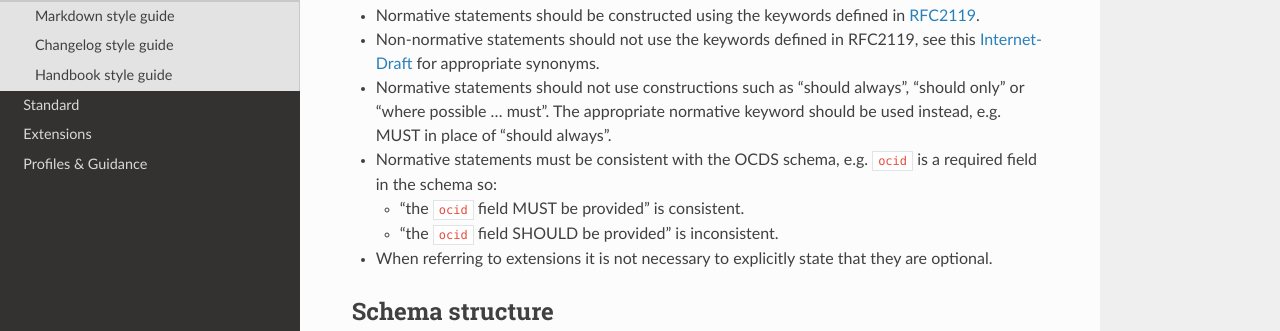
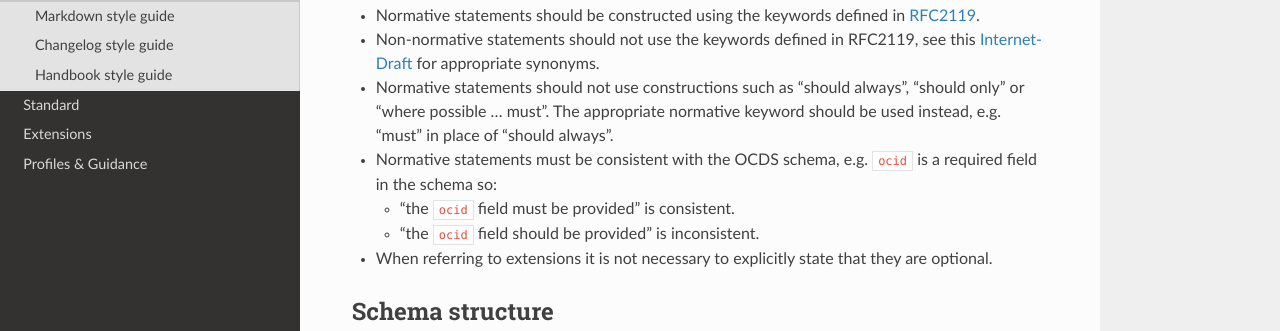
Before and after one commit to open-contracting/standard-development-handbook, a Sphinx documentation site: the page built from docs/meta/schema_style_guide.rst, in a window 1280 px wide and 900 px high. Shown: the part 337-668 px from the top of the window. Built offline with Sphinx 7.4.7 and the Read the Docs theme 2.0.0, drawn with Linux system fonts in a browser that asks for light colours; some of the changed text lies outside the part shown.

```diff
--- a/docs/meta/schema_style_guide.rst
+++ b/docs/meta/schema_style_guide.rst
@@ -9,11 +9,11 @@ Normative statements
 
 -  Normative statements should be constructed using the keywords defined in `RFC2119 <https://tools.ietf.org/html/rfc2119>`__.
 -  Non-normative statements should not use the keywords defined in RFC2119, see this `Internet-Draft <https://tools.ietf.org/html/draft-hansen-nonkeywords-non2119-04>`__ for appropriate synonyms.
--  Normative statements should not use constructions such as "should always", "should only" or "where possible … must". The appropriate normative keyword should be used instead, e.g. MUST in place of "should always".
+-  Normative statements should not use constructions such as "should always", "should only" or "where possible … must". The appropriate normative keyword should be used instead, e.g. "must" in place of "should always".
 -  Normative statements must be consistent with the OCDS schema, e.g. ``ocid`` is a required field in the schema so:
 
-   -  "the ``ocid`` field MUST be provided" is consistent.
-   -  "the ``ocid`` field SHOULD be provided" is inconsistent.
+   -  "the ``ocid`` field must be provided" is consistent.
+   -  "the ``ocid`` field should be provided" is inconsistent.
 
 -  When referring to extensions it is not necessary to explicitly state that they are optional.
 
@@ -191,7 +191,7 @@ Codelists
 
 .. code-block:: none
 
-   <semantics>, using the <name> codelist. See also the <xDetails> field.
+   <semantics>, using the <open/closed> <name> codelist. See also the <xDetails> field.
 
 **Example:**
 
```
